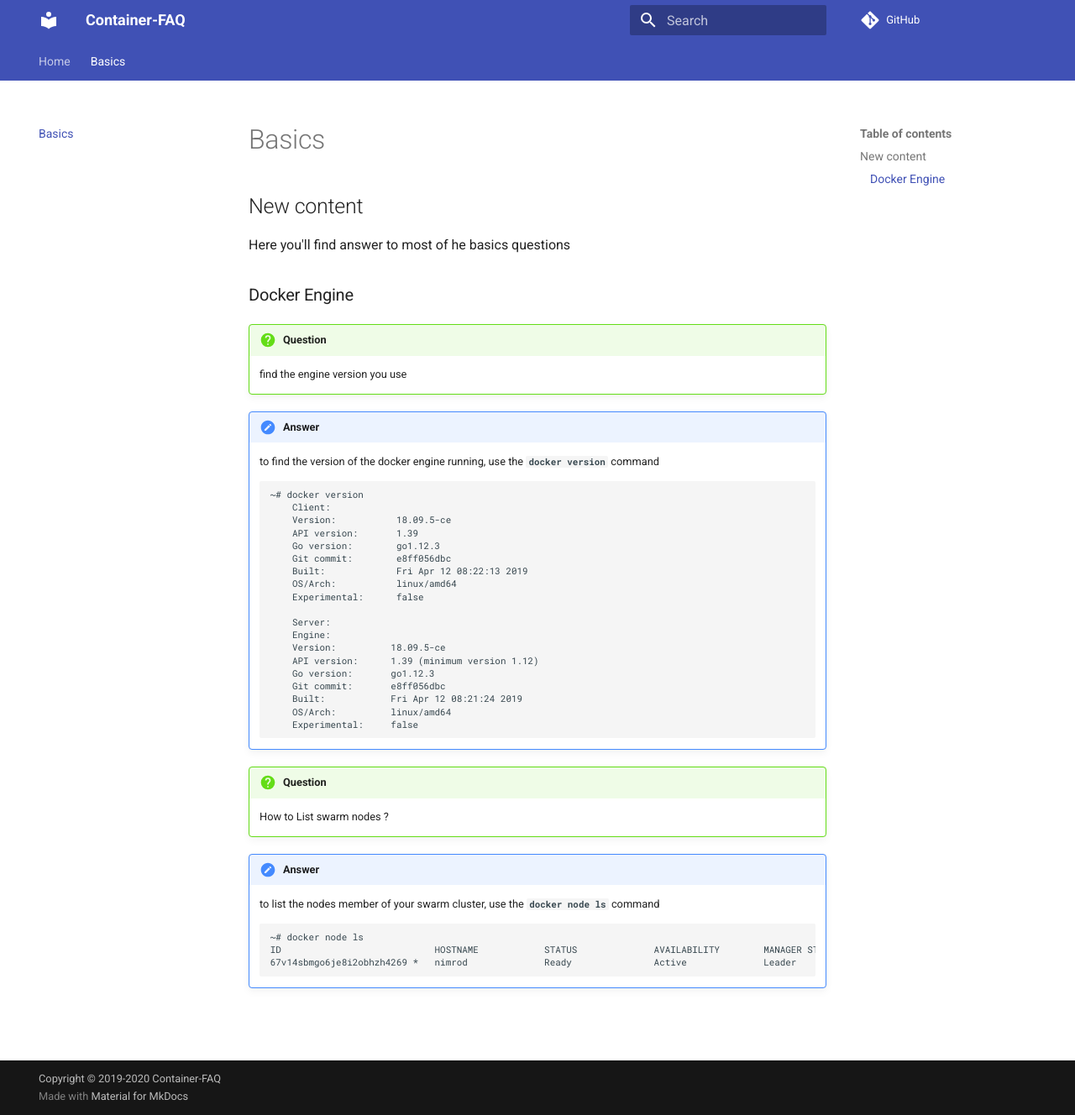
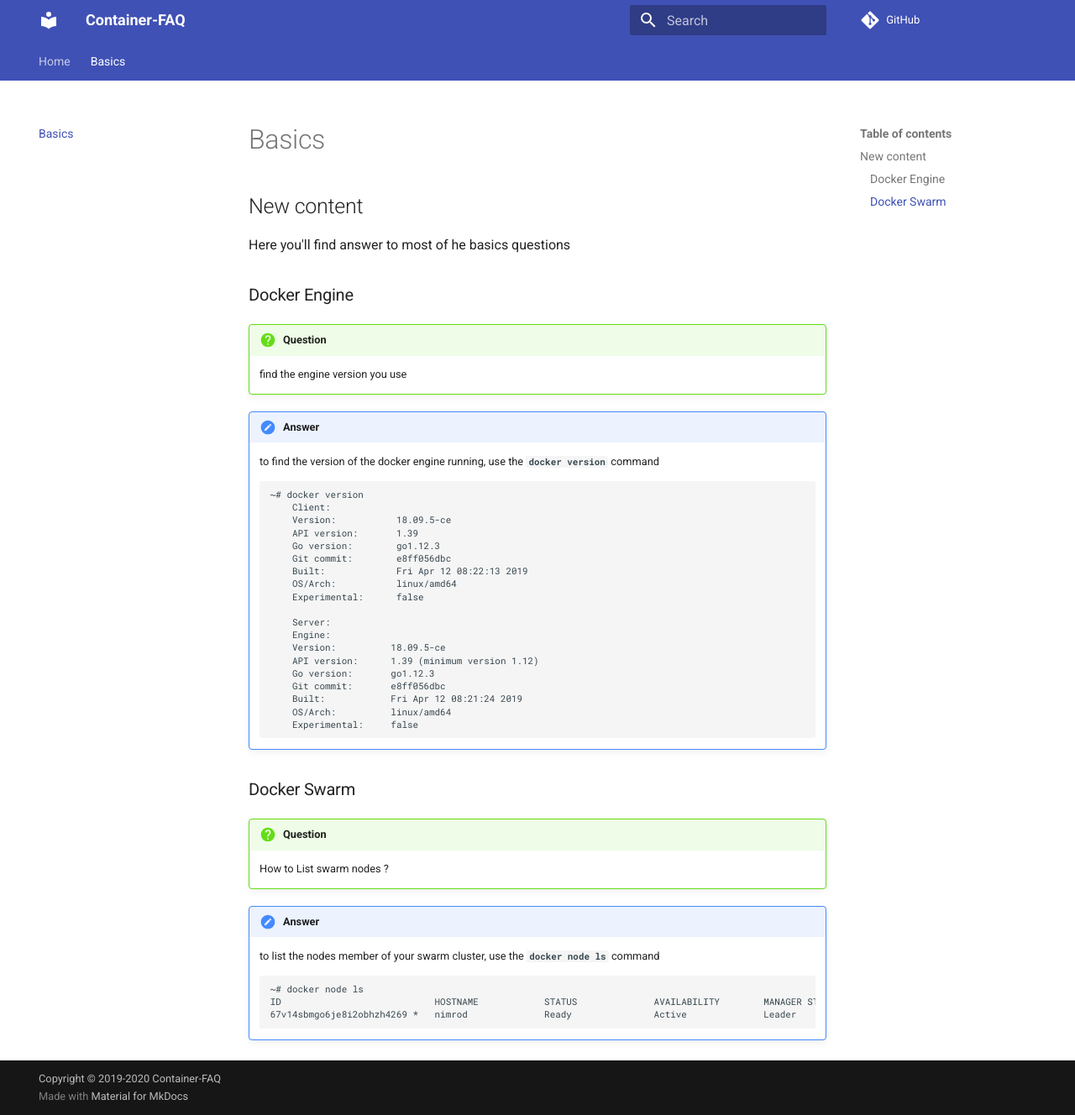
Before and after one commit to container-faq/container-faq.github.io, an MkDocs documentation site: the page built from content/basics.md, in a window 1280 px wide and 1328 px high. Shown: the whole window at 84% size. Built offline with MkDocs 1.6.1 and Material for MkDocs 9.7.7, drawn with Linux system fonts in a browser that asks for light colours; comment, search, counter and statistics services are not loaded.

Commit message:
quick fix

````diff
--- a/content/basics.md
+++ b/content/basics.md
@@ -31,6 +31,7 @@ Here you'll find answer to most of he basics questions
         Experimental:     false
     ```
 
+### Docker Swarm
 
 !!! Question
     How to List swarm nodes ?
````
